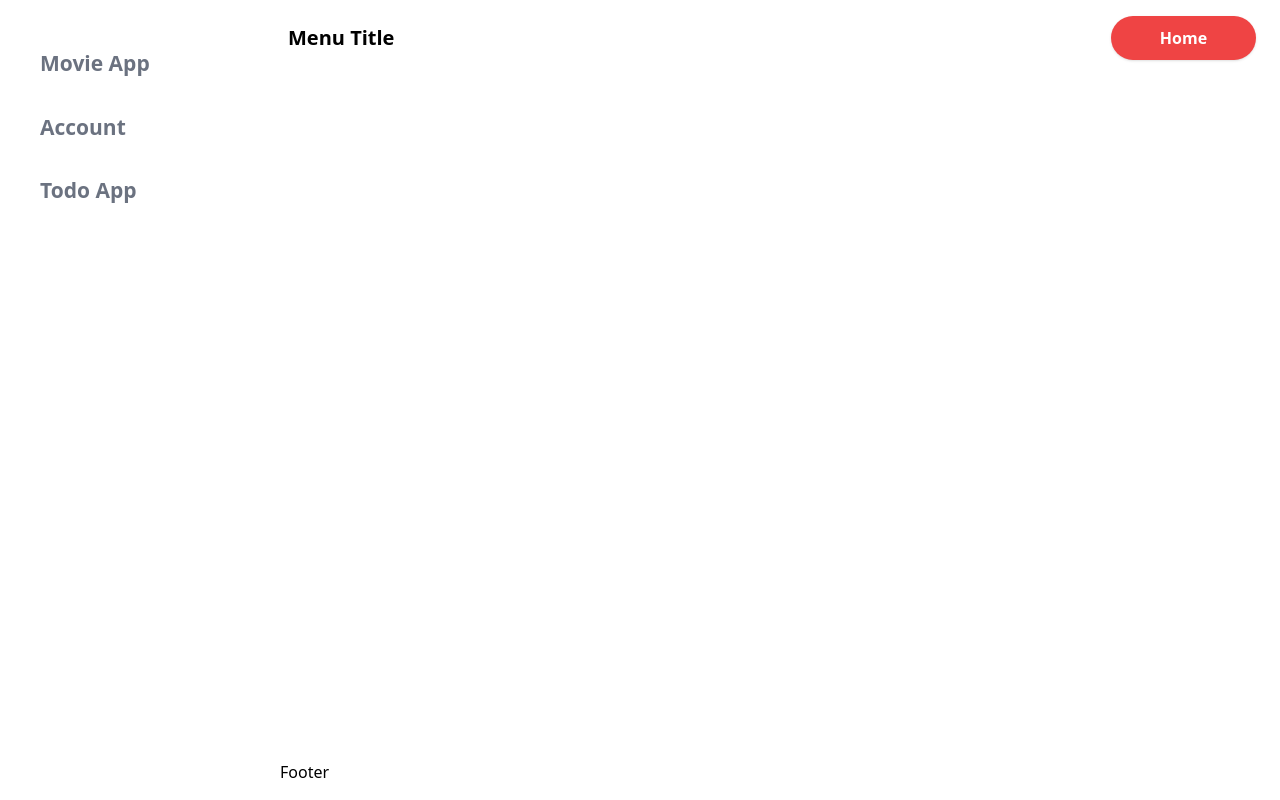
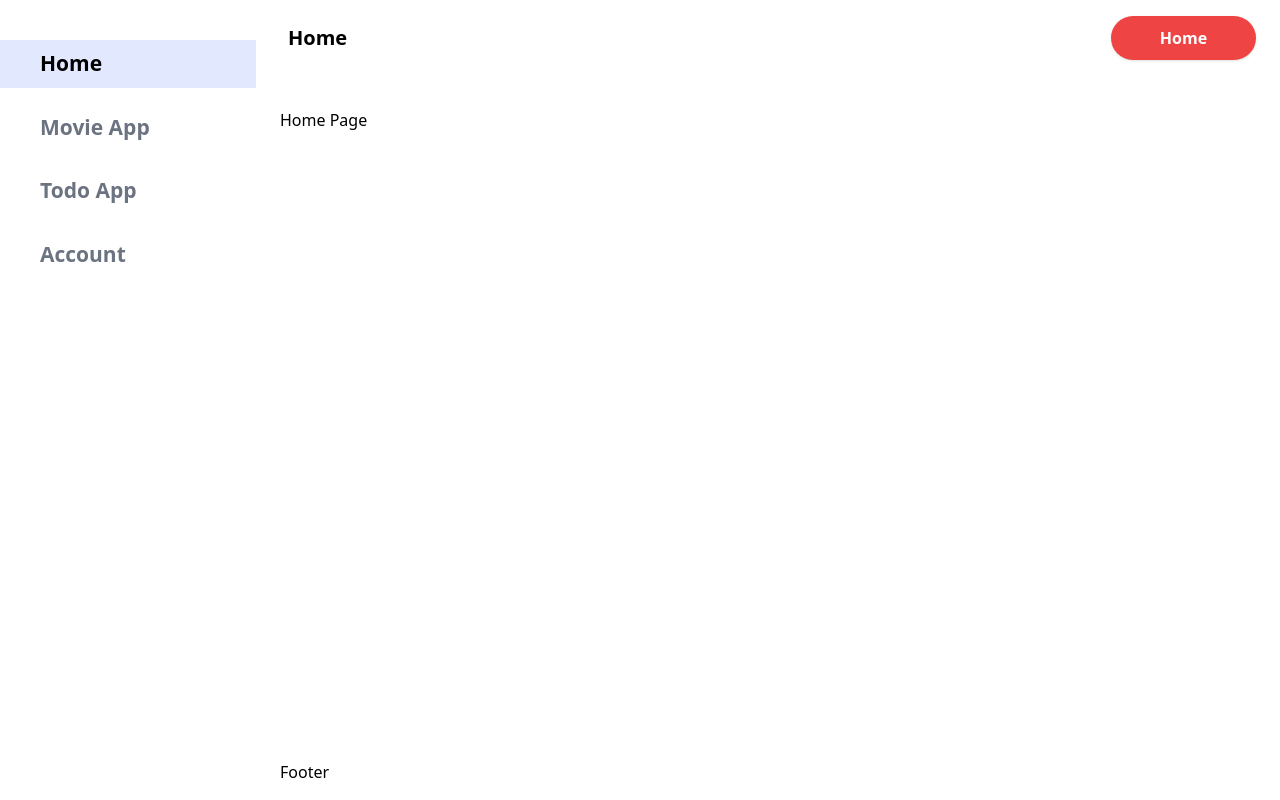
Before and after one commit to jsontype/vue_lee2, a Vue app: page / in a window 1280 px wide. Built offline with nearby package versions, Linux system fonts and the light colour scheme.

Commit message:
feat: dev

```diff
--- a/src/components/organisms/Header.vue
+++ b/src/components/organisms/Header.vue
@@ -15,7 +15,7 @@
       </button>
 
       <div class="relative mx-4 lg:mx-0">
-        <h2 class="ml-2 font-bold text-[20px]">Menu Title</h2>
+        <h2 class="ml-2 font-bold text-[20px]">{{ menuTitle }}</h2>
       </div>
     </div>
 
@@ -33,13 +33,33 @@
 </template>
 
 <script lang="ts" setup>
-import { ref } from "vue";
-import { useRouter } from "vue-router";
+import { ref, watch } from "vue";
+import { useRoute, useRouter } from "vue-router";
 import { useSidebar } from "/src/hooks/useSidebar";
 
 const { isOpen } = useSidebar();
-const dropdownOpen = ref(false);
+// const dropdownOpen = ref(false);
+const route = useRoute();
 const router = useRouter();
+const menuTitle = ref('Home');
+
+const updateMenuTitle = () => {
+  switch (route.path) {
+    case '/movie':
+      menuTitle.value = 'Movie App';
+      break;
+    case '/todo':
+      menuTitle.value = 'Todo App';
+      break;
+    case '/account':
+      menuTitle.value = 'Account';
+      break;
+    default:
+      menuTitle.value = 'Home';
+  }
+};
+
+watch(() => route.path, updateMenuTitle, { immediate: true });
 
 const onClick = () => {
   router.push("/");
--- a/src/components/organisms/Sidebar.vue
+++ b/src/components/organisms/Sidebar.vue
@@ -14,25 +14,32 @@
       <nav class="mt-10">
         <router-link
           class="flex items-center px-6 py-2 mt-4 duration-200"
+          :class="[$route.name === 'Home' ? activeClass : inactiveClass]"
+          to="/"
+        >
+          <span class="mx-4 font-bold text-[21px]">Home</span>
+        </router-link>
+        <router-link
+          class="flex items-center px-6 py-2 mt-4 duration-200"
           :class="[$route.name === 'Movie' ? activeClass : inactiveClass]"
           to="/movie"
         >
           <span class="mx-4 font-bold text-[21px]">Movie App</span>
         </router-link>
         <router-link
-          class="flex items-center px-6 py-2 mt-4 duration-200"
-          :class="[$route.name === 'Account' ? activeClass : inactiveClass]"
-          to="/account"
+        class="flex items-center px-6 py-2 mt-4 duration-200"
+        :class="[$route.name === 'Todo' ? activeClass : inactiveClass]"
+        to="/todo"
         >
-          <span class="mx-4 font-bold text-[21px]">Account</span>
-        </router-link>
-        <router-link
-          class="flex items-center px-6 py-2 mt-4 duration-200"
-          :class="[$route.name === 'Todo' ? activeClass : inactiveClass]"
-          to="/todo"
-        >
-          <span class="mx-4 font-bold text-[21px]">Todo App</span>
-        </router-link>
+        <span class="mx-4 font-bold text-[21px]">Todo App</span>
+      </router-link>
+      <router-link
+        class="flex items-center px-6 py-2 mt-4 duration-200"
+        :class="[$route.name === 'Account' ? activeClass : inactiveClass]"
+        to="/account"
+      >
+        <span class="mx-4 font-bold text-[21px]">Account</span>
+      </router-link>
       </nav>
     </div>
   </div>
--- a/src/router.ts
+++ b/src/router.ts
@@ -4,18 +4,23 @@ import { createRouter, createWebHistory, RouteRecordRaw } from "vue-router";
 import Movies from "/src/views/Movies.vue";
 import Account from "/src/views/Account.vue";
 import Todo from "/src/views/Todo.vue";
+import Start from "/src/views/Start.vue";
 
 const routes: RouteRecordRaw[] = [
-  // {
-  //   path: "/",
-  //   name: "Home",
-  //   component: Start,
-  //   meta: { layout: "empty" },
-  // },
+  {
+    path: "/",
+    name: "Home",
+    component: Start,
+  },
   {
     path: "/movie",
     name: "Movie App",
     component: Movies,
+  },
+  {
+    path: "/todo",
+    name: "Todo",
+    component: Todo,
   },
   {
     path: "/account",
@@ -23,10 +28,11 @@ const routes: RouteRecordRaw[] = [
     component: Account,
   },
   {
-    path: "/todo",
-    name: "Todo",
-    component: Todo,
-  },
+    path: "/404",
+    name: "NotFound",
+    component: Start,
+    meta: { layout: "empty" },
+  }
 ];
 
 const router = createRouter({
--- /dev/null
+++ b/src/views/Start.vue
@@ -0,0 +1,12 @@
+<template>
+  <div>
+    Home Page
+  </div>
+</template>
+
+<script setup>
+</script>
+
+<style lang="scss" scoped>
+
+</style>
--- a/src/views/Todo.vue
+++ b/src/views/Todo.vue
@@ -6,7 +6,7 @@
 				<input class="h-7 m-1 border-2 border-solid border-gray-600 rounded" type="text" v-model="newTodo">
 			</span>
 			<span>
-				<button class="p-1 mb-2 bg-green-500 text-slate-50 rounded" @click="addTodo">추가</button>
+				<button class="p-1 mb-2 bg-green-500 hover:bg-green-700 text-slate-50 rounded" @click="addTodo">추가</button>
 			</span>
 		</div>
 
@@ -15,7 +15,7 @@
 				<span># {{ todo.id }} / </span>
 				<span class="m-2">{{ todo.title }}</span>
 				<input type="checkbox" :checked="todo.completed" />
-				<button class="m-1 p-1 bg-pink-500 text-slate-50 rounded" @click="delTodo(todo.id)">삭제</button>
+				<button class="m-1 p-1 bg-pink-500 hover:bg-pink-700 text-slate-50 rounded" @click="delTodo(todo.id)">삭제</button>
 			</span>
 
 			<span>
@@ -31,6 +31,9 @@ import { ref, reactive, onMounted } from 'vue'
 const todos = reactive([])
 const loginUserId = ref(1)
 const newTodo = ref('')
+const clearTodo = () => {
+	newTodo.value = ''
+}
 
 function getTodos() {
 	fetch('https://jsonplaceholder.typicode.com/todos')
@@ -54,6 +57,7 @@ function addTodo() {
 	}
 	// 마지막 리스트 ID정의
 	const maxId = todos.reduce((max, todo) => (todo.id > max ? todo.id : max), 0);
+
 	const todo = {
 		// id에 마지막 할일 maxId + 1로 설정해둠.
 		id: maxId + 1,
@@ -62,6 +66,11 @@ function addTodo() {
 		userId: loginUserId.value
 	}
 	todos.push(todo)
+
+	// 추가후, input창 초기화
+	if (newTodo) {
+		clearTodo()
+	}
 }
 
 // 할일 수정
```
